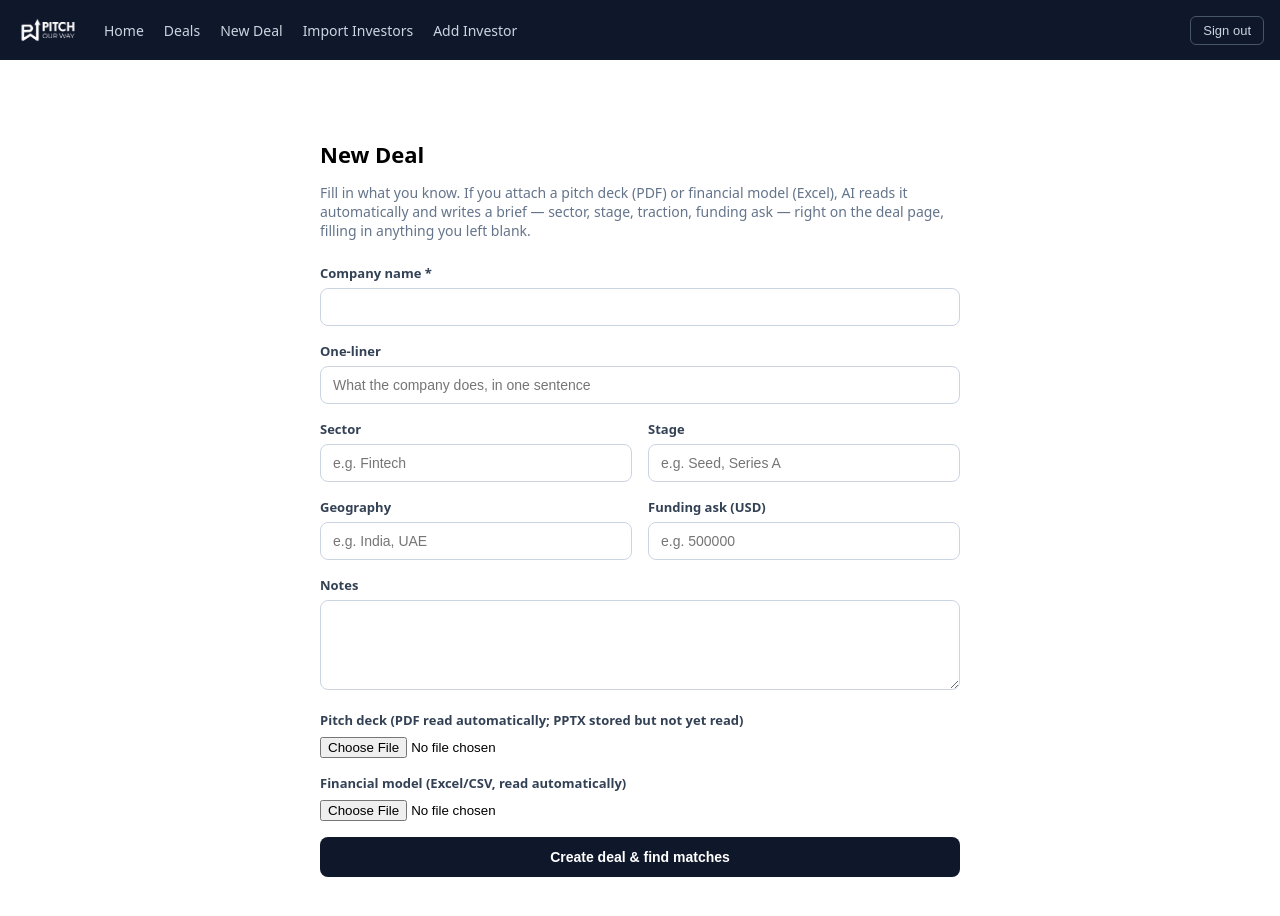
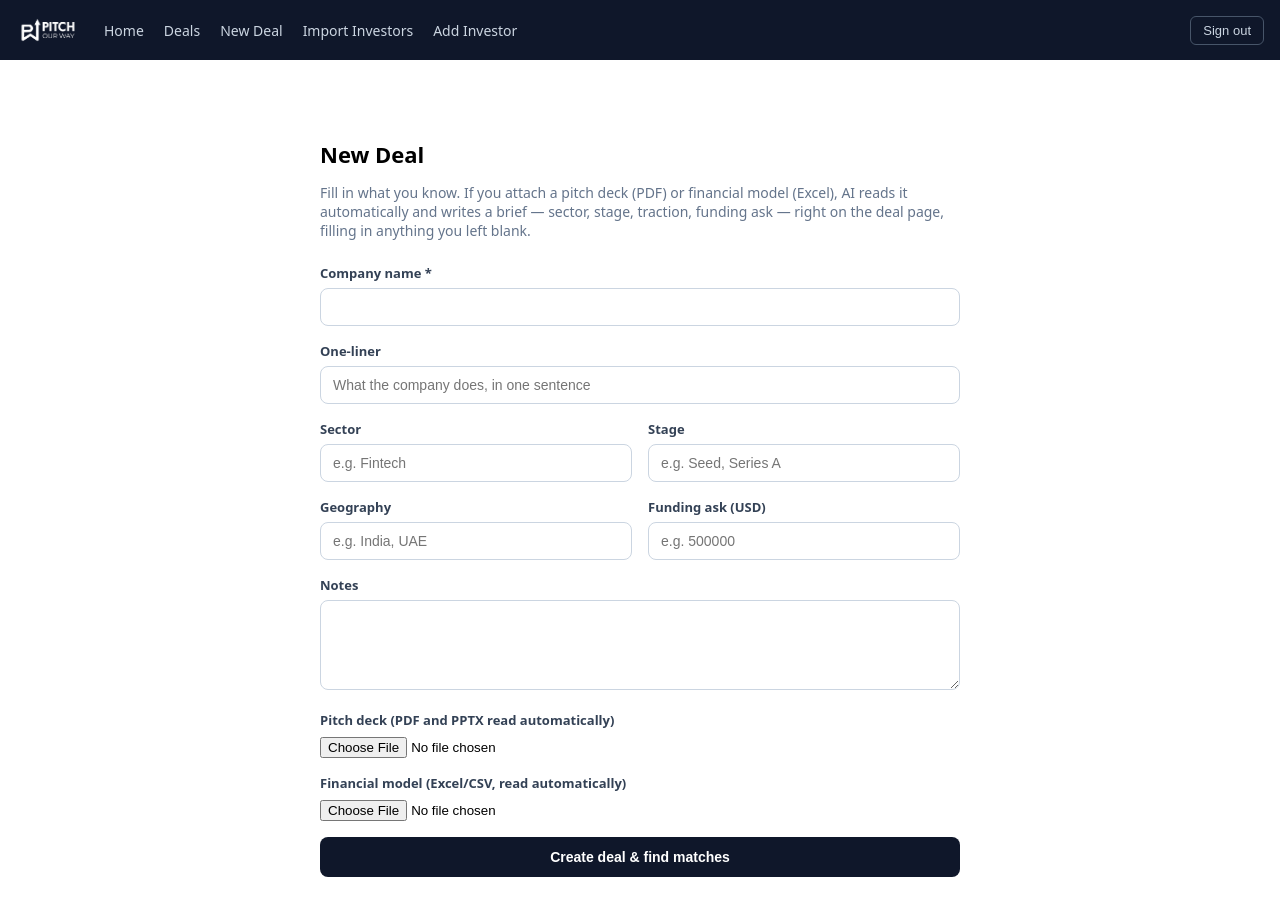
Before and after one commit to CHiliClicksPow/investor-dashboard, a Next.js app: page /deals/new in a window 1280 px wide. Shown: the top 916 px of the page. Built offline with nearby package versions, Linux system fonts and the light colour scheme; no server answers.

Commit message:
Add files via upload

```diff
--- a/app/deals/new/page.tsx
+++ b/app/deals/new/page.tsx
@@ -4,6 +4,7 @@ import { useState } from 'react';
 import { useRouter } from 'next/navigation';
 import { createClient } from '@/lib/supabase/client';
 import NavBar from '@/components/NavBar';
+import LoadingLogo from '@/components/LoadingLogo';
 
 export default function NewDealPage() {
   const router = useRouter();
@@ -125,7 +126,7 @@ export default function NewDealPage() {
             <textarea style={{ ...inputStyle, minHeight: 90 }} value={notes} onChange={(e) => setNotes(e.target.value)} />
           </Field>
 
-          <Field label="Pitch deck (PDF read automatically; PPTX stored but not yet read)">
+          <Field label="Pitch deck (PDF and PPTX read automatically)">
             <input type="file" accept=".pdf,.ppt,.pptx" onChange={(e) => setDeckFile(e.target.files?.[0] || null)} />
           </Field>
 
@@ -135,8 +136,10 @@ export default function NewDealPage() {
 
           {error && <p style={{ color: '#dc2626', fontSize: 13 }}>{error}</p>}
 
+          {analyzing && <LoadingLogo label="Reading pitch deck & writing brief…" />}
+
           <button type="submit" disabled={saving || analyzing} style={buttonStyle}>
-            {saving ? 'Saving…' : analyzing ? 'Reading pitch deck & writing brief…' : 'Create deal & find matches'}
+            {saving ? 'Saving…' : analyzing ? 'Please wait…' : 'Create deal & find matches'}
           </button>
         </form>
       </div>
```
